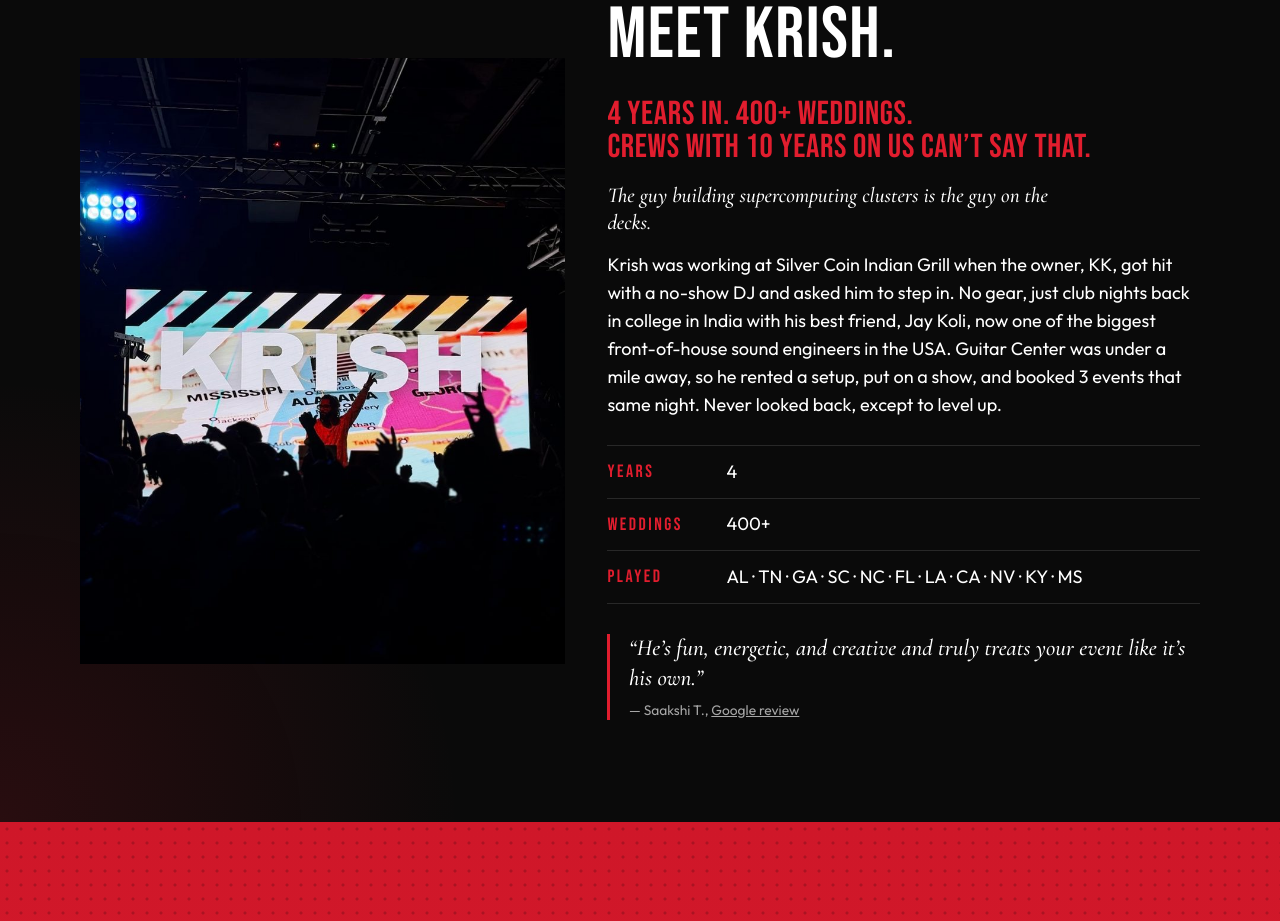
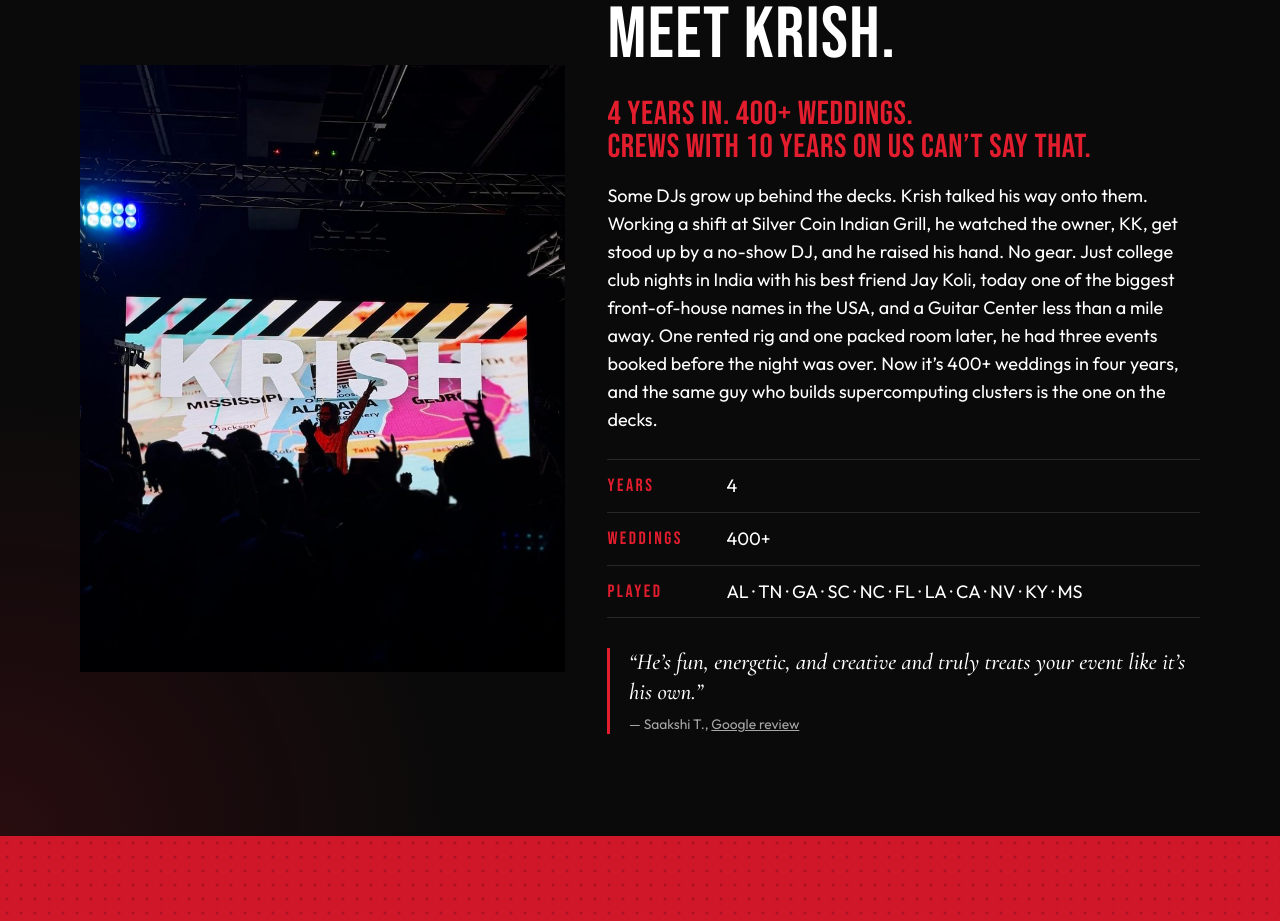
Before and after one commit to krish-mm/desisoundguys, a plain HTML site: page index.html in a window 1280 px wide. Shown: the part 5916-6837 px from the top of the page. Drawn offline with nearby package versions, Linux system fonts and the light colour scheme; no server answers.

Commit message:
Meet Krish: new bio (Krish's pick), drop standalone supercomputing line

```diff
--- a/index.html
+++ b/index.html
@@ -465,8 +465,7 @@
         <div>
           <h2>Meet Krish.</h2>
           <p class="team-claim">4 years in. 400+ weddings.<br>Crews with 10 years on us can’t say that.</p>
-          <p class="bar-body">The guy building supercomputing clusters is the guy on the decks.</p>
-          <p class="team-bio">Krish was working at Silver Coin Indian Grill when the owner, KK, got hit with a no-show DJ and asked him to step in. No gear, just club nights back in college in India with his best friend, Jay Koli, now one of the biggest front-of-house sound engineers in the USA. Guitar Center was under a mile away, so he rented a setup, put on a show, and booked 3 events that same night. Never looked back, except to level up.</p>
+          <p class="team-bio">Some DJs grow up behind the decks. Krish talked his way onto them. Working a shift at Silver Coin Indian Grill, he watched the owner, KK, get stood up by a no-show DJ, and he raised his hand. No gear. Just college club nights in India with his best friend Jay Koli, today one of the biggest front-of-house names in the USA, and a Guitar Center less than a mile away. One rented rig and one packed room later, he had three events booked before the night was over. Now it’s 400+ weddings in four years, and the same guy who builds supercomputing clusters is the one on the decks.</p>
           <dl class="team-facts">
             <div><dt>Years</dt><dd>4</dd></div>
             <div><dt>Weddings</dt><dd>400+</dd></div>
```
